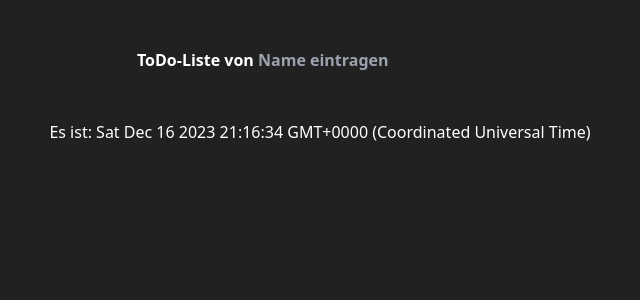
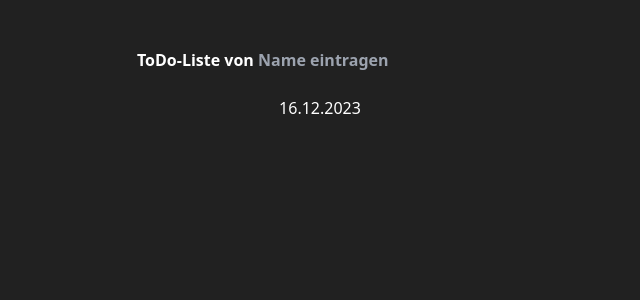
Before and after one commit to JasonSa19/ToDoList, a Vue app: page / in a window 1280 px wide. Shown: the top 300 px of the page, without its empty margins (320-960 px from the left). Built offline with nearby package versions, Linux system fonts and the light colour scheme.

Commit message:
get Current Date

```diff
--- a/package.json
+++ b/package.json
@@ -7,6 +7,7 @@
     "preview": "vite preview"
   },
   "dependencies": {
+    "dayjs": "^1.11.10",
     "vue": "^3.2.25"
   },
   "devDependencies": {
--- a/src/App.vue
+++ b/src/App.vue
@@ -1,5 +1,6 @@
 <script setup>
 import { ref, onMounted, computed, watch } from "vue";
+import dayjs from "dayjs";
 
 // Empty Array for ToDos
 const toDos = ref([]);
@@ -30,16 +31,20 @@ onMounted(() => {
   name.value = localStorage.getItem("name") || "";
 });
 
-// Get Time and Date
+const currentDate = new Date().toISOString();
+const formatDate = (currentDate) => {
+  const formattedDate = dayjs(currentDate).format("DD.MM.YYYY");
+  return formattedDate;
+};
 
-const currentDate = new Date();
+const finalDate = formatDate(currentDate);
 </script>
 
 <template>
   <main id="app">
     <section class="greeting mt-12 flex justify-center">
       <div class="intro flex flex-col text-center align-middle">
-        <h2 class="font-bold">
+        <h2 class="text-center font-bold">
           ToDo-Liste von
           <input
             class="appearance-none border-none bg-transparent text-white focus:border-none"
@@ -48,7 +53,7 @@ const currentDate = new Date();
             v-model="name"
           />
         </h2>
-        <h3 class="mt-12">Es ist: {{ currentDate }}</h3>
+        <h3 class="mt-6">{{ finalDate }}</h3>
       </div>
     </section>
   </main>
```
Also changed, not shown: 1 other file (tests, documents, lock files or other folders).
